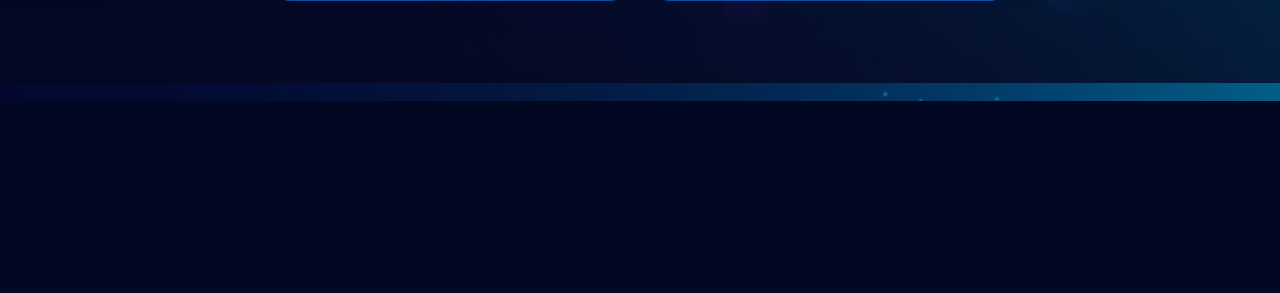
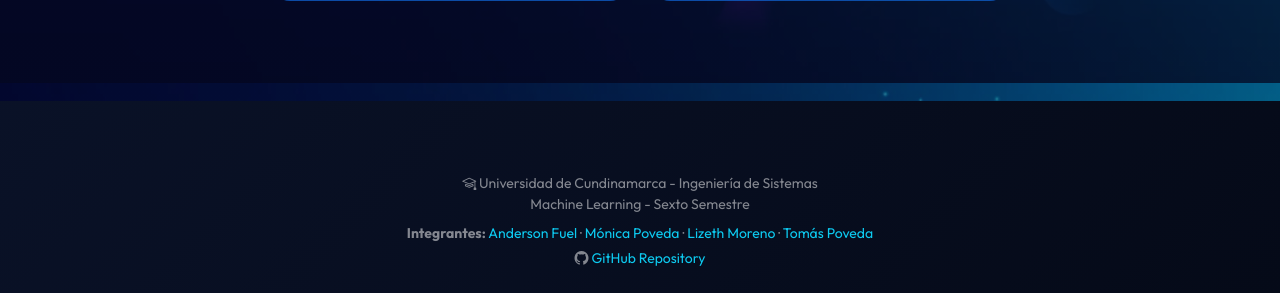
Before and after one commit to MonicaPoveda/Machinegroup, a Flask app: page / in a window 1280 px wide. Shown: the part 1517-1810 px from the top of the page. Before the commit the page ends 1618 px from the top, so only its background shows below. Run offline with Flask 3, Linux system fonts and the light colour scheme; parts of the project's set-up code (start-up, migrations or seed data) failed here and were passed over.

Commit message:
Add team members and GitHub link to footer

```diff
--- a/render.yaml
+++ b/render.yaml
@@ -5,5 +5,6 @@ services:
     buildCommand: pip install -r requirements.txt
     startCommand: gunicorn app:app
     envVars:
+
       - key: PYTHON_VERSION
         value: 3.10.12
--- a/templates/base.html
+++ b/templates/base.html
@@ -94,5 +94,29 @@
     {% block content %}
     {% endblock %}
 
+    <!-- ===== FOOTER ===== -->
+    <footer class="py-4 mt-5">
+        <div class="container text-center">
+            <p class="text-white-50 small mb-0">
+                <i class="bi bi-mortarboard"></i> Universidad de Cundinamarca - Ingeniería de Sistemas
+                <br>
+                Machine Learning - Sexto Semestre
+            </p>
+            <p class="text-white-50 small mt-2 mb-0">
+                <strong>Integrantes:</strong>
+                <span class="text-info">Anderson Fuel</span> ·
+                <span class="text-info">Mónica Poveda</span> ·
+                <span class="text-info">Lizeth Moreno</span> ·
+                <span class="text-info">Tomás Poveda</span>
+            </p>
+            <p class="text-white-50 small mt-1 mb-0">
+                <i class="bi bi-github"></i>
+                <a href="https://github.com/MonicaPoveda/Machinegroup" target="_blank" class="text-info text-decoration-none">
+                    GitHub Repository
+                </a>
+            </p>
+        </div>
+    </footer>
+
 </body>
 </html>
```
